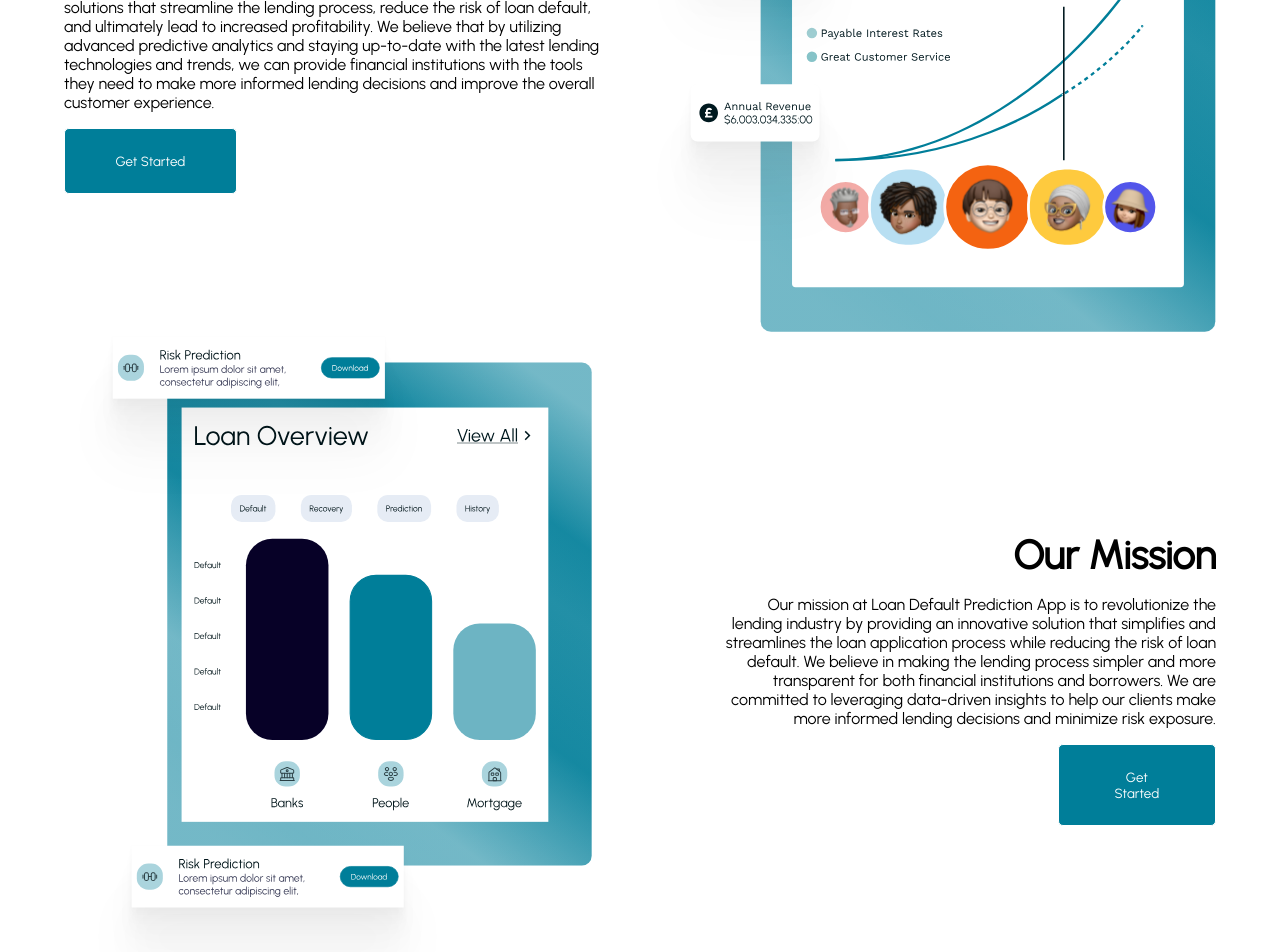
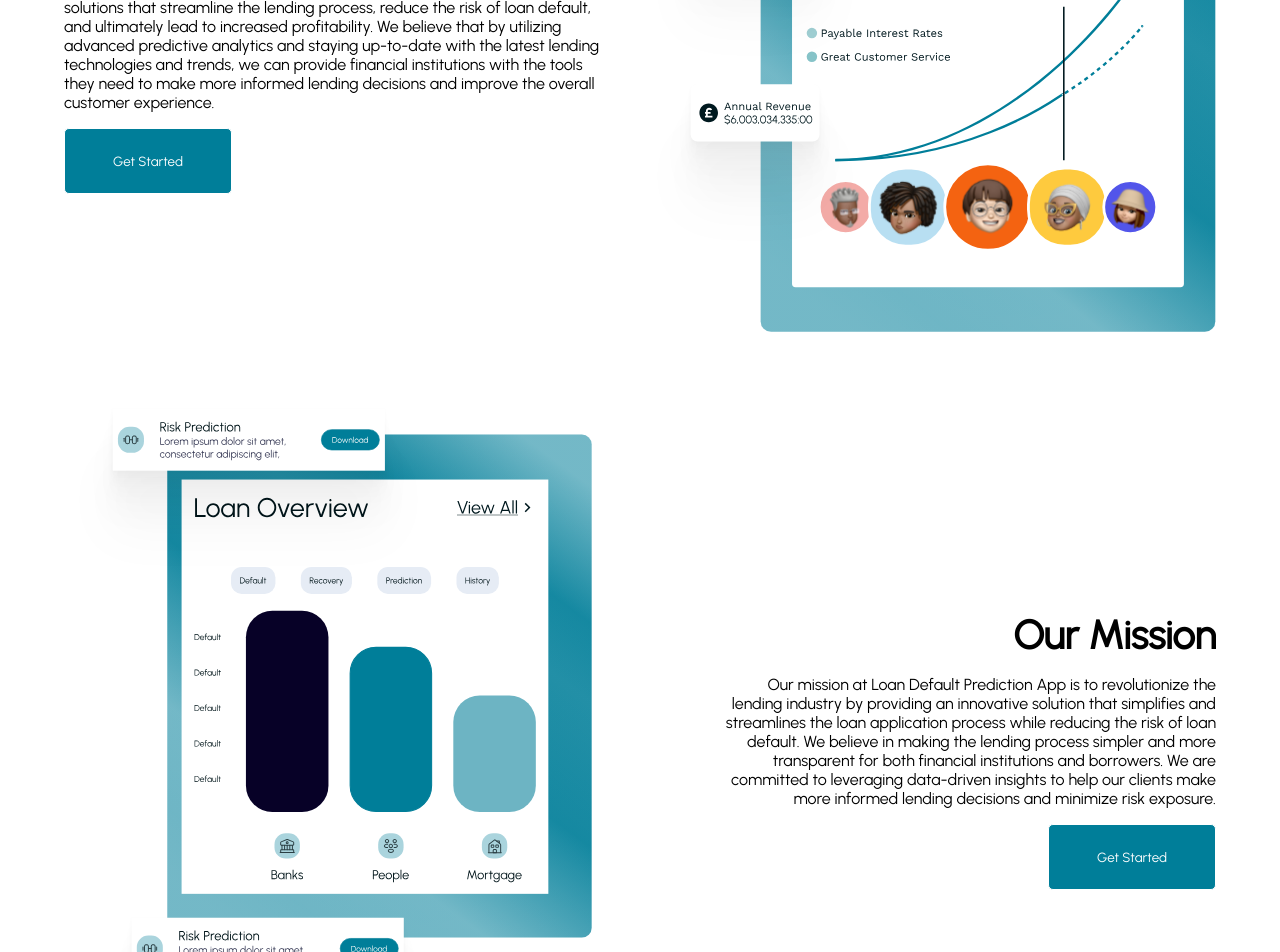
Before and after one commit to t1-loanwise/-loan-wise-Group1-Team1A, a React (Create React App) app: page /about in a window 1280 px wide. Shown: the part 1280-2232 px from the top of the page. Built offline with nearby package versions, Linux system fonts and the light colour scheme.

Commit message:
update: style about us page to pixel perfect

```diff
--- a/src/pages/LandingPage/About.js
+++ b/src/pages/LandingPage/About.js
@@ -12,6 +12,7 @@ import WireframeF from "../../assets/WireframeF.svg";
 import AboutUs from "../../assets/About Us.svg";
 import Table from "../../assets/Table.svg";
 import LoanOverview from "../../assets/Special Feature.svg";
+import { Link } from "react-router-dom";
 
 const About = () => {
   return (
@@ -48,7 +49,9 @@ const About = () => {
               institutions with the tools they need to make more informed
               lending decisions and improve the overall customer experience.{" "}
             </p>
-            <button className="button3">Get Started</button>
+            <Link to="/register">
+              <button className="button3">Get Started</button>
+            </Link>
           </div>
           <div className="our-vision-img">
             <img className="loan-analysis" src={Table} alt="avatar" />
@@ -70,7 +73,9 @@ const About = () => {
               data-driven insights to help our clients make more informed
               lending decisions and minimize risk exposure.
             </p>
-            <button className="button3">Get Started</button>
+            <Link to="/register">
+              <button className="button3">Get Started</button>
+            </Link>
           </div>
         </div>
       </div>
--- a/src/styles/AboutUs.css
+++ b/src/styles/AboutUs.css
@@ -46,6 +46,7 @@
 .our-mision-container {
   gap: 96px;
   text-align: right;
+  margin-top: 72px;
 }
 .our-vision-img,
 .our-mision-img {
@@ -87,11 +88,14 @@
 }
 .button3 {
   padding: 24px 48px;
-  width: 30%;
+  /* width: 30%; */
   border-radius: 5px;
   border: 1px solid #ffffff;
   color: #ffffff;
   background: #007e99;
+}
+.button3:hover {
+  background: #006980;
 }
 .card2_container {
   display: grid;
@@ -112,6 +116,12 @@
   gap: 16px;
   align-items: center;
   color: rgb(25, 25, 25);
+  transition: border 0.25s ease-in-out;
+}
+.card2_content:hover {
+  box-shadow: 0 10px 10px rgba(0, 0, 0, 0.3);
+  backdrop-filter: blur(20px);
+  border: none;
 }
 .card2_image {
   width: 122px;
```
